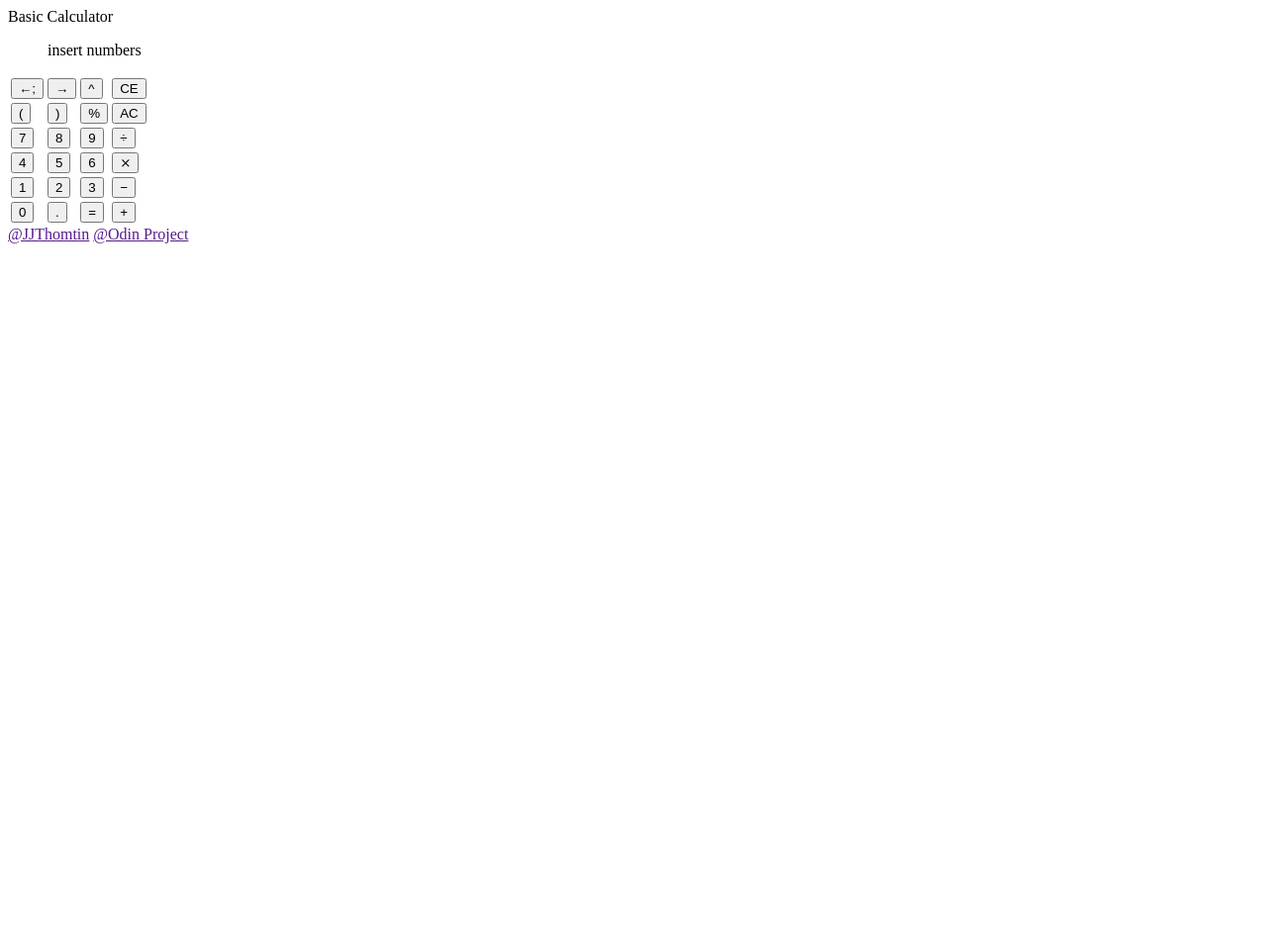
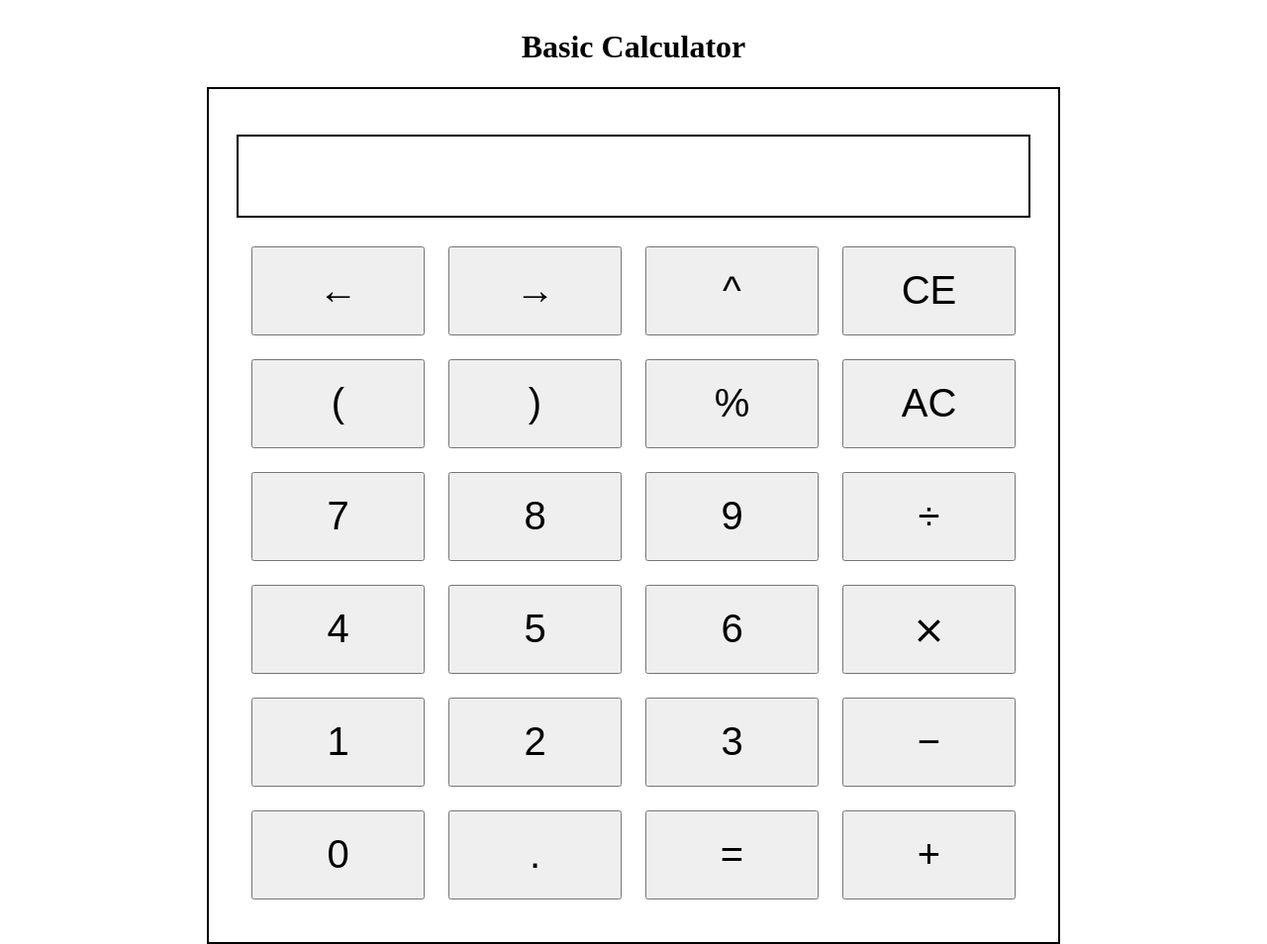
Before and after one commit to JJThomtin/calculator, a plain HTML site: page index.html in a window 1280 px wide. Shown: the top 954 px of the page at 99% size. Before the commit the page ends 800 px from the top, so only its background shows below. Drawn offline with Linux system fonts and the light colour scheme.

Commit message:
Changed the layout of the webpage(#2)

```diff
--- a/index.html
+++ b/index.html
@@ -3,20 +3,22 @@
 <head>
     <meta charset="UTF-8">
     <meta name="viewport" content="width=device-width, initial-scale=1.0">
+    <link rel="stylesheet" href="style.css">
     <title>Calculator</title>
 </head>
 <body>
-    <header>Basic Calculator</header>
+    <header><h1>Basic Calculator</h1></header>
 
     <main>
+    <section class="calculator">
         <section class="calculator-display"></section>
-        <figure>insert numbers</figure>
+            <figure class="display"></figure>
         <section class="calculator-btn">
             <table>
                 <tr>
-                    <td><button class="left-arrow">&leftarrow;;</button></td>
+                    <td><button class="left-arrow">&leftarrow;</button></td>
                     <td><button class="right-arrow">&rightarrow;</button></td>
-                    <td><button class="">^</button></td>
+                    <td><button class="exponential-btn">^</button></td>
                     <td><button class="clear-btn">CE</button></td>
                 </tr>
                 <tr>
@@ -51,12 +53,15 @@
                 </tr>
             </table>
         </section>
+    </section>
     </main>
 
 
     <footer>
         <a href="">@JJThomtin</a>
+        <br>
         <a href="">@Odin Project</a>
     </footer>
+    <script src="javascript.js"></script>
 </body>
 </html>
--- a/style.css
+++ b/style.css
@@ -0,0 +1,45 @@
+html {
+    height: 100vh;
+}
+body {
+    display: flex;
+    flex-direction: column;
+    justify-content: space-between;
+    align-items: center;
+    min-height: 100vh;
+}
+header {
+    display: flex;
+    justify-content: center;
+    align-items: center;
+}
+
+button {
+    font-size: 40px;
+    height: 90px;
+    width: 175px;
+    margin: 10px;
+}
+.calculator {
+    width: min-content;
+    border: 2px solid black;
+    display: flex;
+    flex-direction: column;
+    justify-content: center;
+    align-items: center;
+    padding: 30px;
+}
+
+.display {
+    border: 2px solid black;
+    width: 100%;
+    padding-top: 40px;
+    padding-bottom: 40px;
+}
+
+footer {
+    padding: 20px;
+    margin-top: auto;
+    width: 100%;
+    text-align: center;
+}
```
